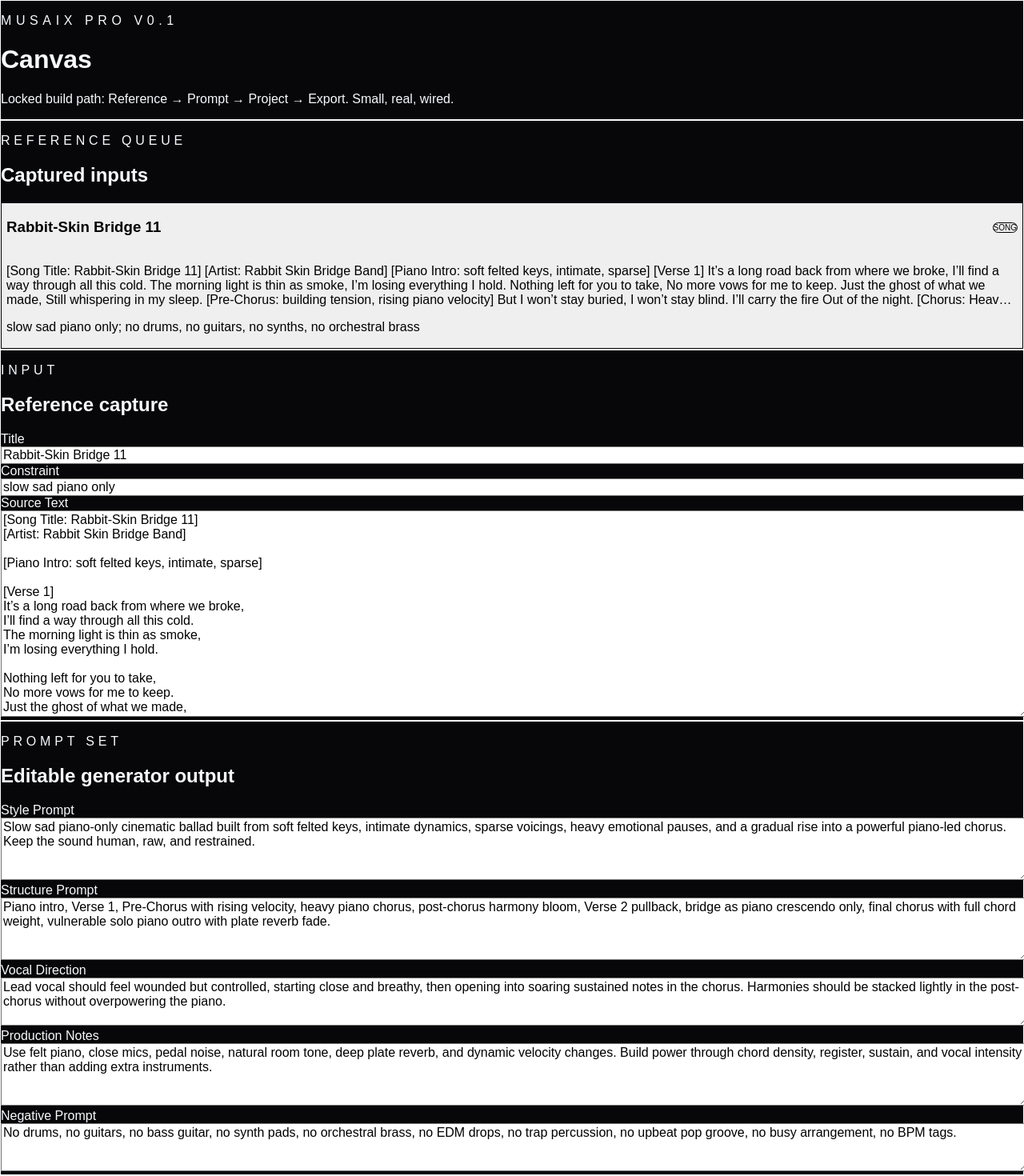
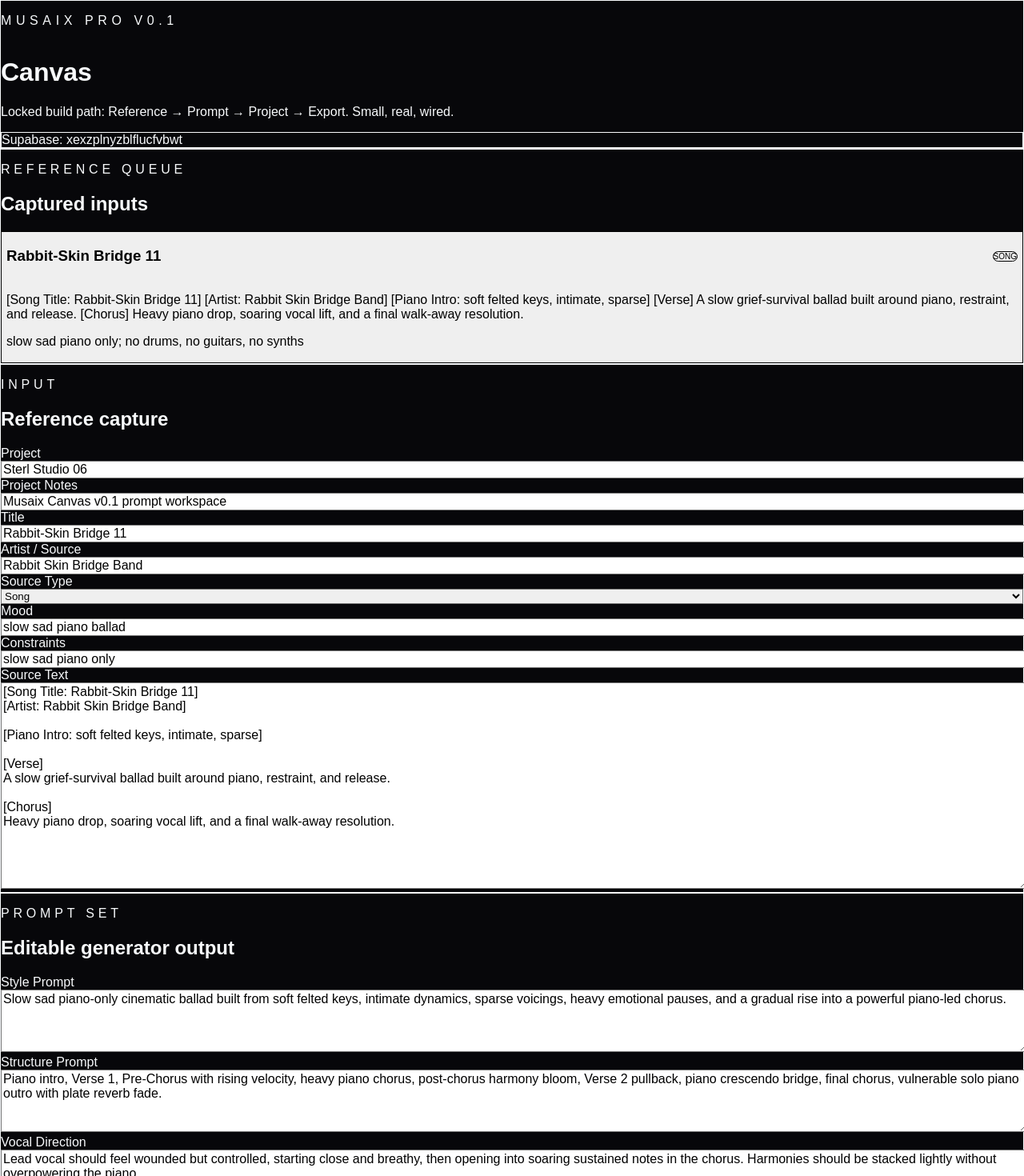
Before and after one commit to sterl27/Musaix-Pro-2026, a Next.js app: page /canvas in a window 1280 px wide. Shown: the top 1470 px of the page at 80% size. Built offline with nearby package versions, Linux system fonts and the light colour scheme; no server answers; the database is empty.

Commit message:
feat: save references and prompts to Supabase

```diff
--- a/src/components/musaix/musaix-canvas.tsx
+++ b/src/components/musaix/musaix-canvas.tsx
@@ -1,99 +1,39 @@
 'use client';
 
-import { useMemo, useState } from 'react';
+import { useEffect, useMemo, useState } from 'react';
 import { ActionPanel } from './action-panel';
 import { PromptEditor } from './prompt-editor';
 import { ReferenceQueue } from './reference-queue';
+import {
+  createProject,
+  listReferences,
+  loadLatestProject,
+  saveMarkdownExport,
+  savePromptSet,
+  saveReferenceCard
+} from '@/lib/musaix/canvas-db';
 import { exportPromptMarkdown } from '@/lib/musaix/export-markdown';
-import type { PromptSet, ReferenceCard } from '@/lib/musaix/types';
+import type { CanvasStatus, Project, PromptSet, ReferenceCard, SourceType } from '@/lib/musaix/types';
 
-const rabbitSkinBridgeText = `[Song Title: Rabbit-Skin Bridge 11]
+const seedSourceText = `[Song Title: Rabbit-Skin Bridge 11]
 [Artist: Rabbit Skin Bridge Band]
 
 [Piano Intro: soft felted keys, intimate, sparse]
 
-[Verse 1]
-It’s a long road back from where we broke,
-I’ll find a way through all this cold.
-The morning light is thin as smoke,
-I’m losing everything I hold.
+[Verse]
+A slow grief-survival ballad built around piano, restraint, and release.
 
-Nothing left for you to take,
-No more vows for me to keep.
-Just the ghost of what we made,
-Still whispering in my sleep.
+[Chorus]
+Heavy piano drop, soaring vocal lift, and a final walk-away resolution.`;
 
-[Pre-Chorus: building tension, rising piano velocity]
-But I won’t stay buried,
-I won’t stay blind.
-I’ll carry the fire
-Out of the night.
-
-[Chorus: Heavy Piano Drop | full power | soaring vocals]
-In my reflection,
-I see us on the other side,
-Facing the sun.
-
-You can’t hold what’s mine,
-My heart still knows how to survive.
-No protection,
-No history left to hide,
-Starting again,
-Walking away.
-
-It’s the holy, heavy logic of a cry.
-
-[Post-Chorus: stacked harmonies | ethereal reverb bloom]
-The gravity of a cry,
-The mercy in goodbye,
-The healing water of a cry.
-
-[Verse 2: piano pulls back, soft intensity]
-I held the silence like a blade,
-Felt every word we never said.
-Searched for the signal in your face,
-Found only static there instead.
-
-Don’t look back before the bend,
-Don’t name the wound before it mends.
-I had to break to understand
-The light was waiting in my hands.
-
-[Bridge: orchestral brass swells | crescendo]
-No glass verdict,
-No borrowed shame,
-Can steal the marrow
-From my name.
-
-Let the old world
-Fall behind.
-I was never lost,
-Just hard to find.
-
-[Final Chorus: Heavy Piano Drop | epic crescendo | intensive high notes]
-In my reflection,
-I see us on the other side,
-Facing the sun.
-
-You can’t hold what’s mine,
-My heart still knows how to survive.
-
-[Outro: solo piano | vulnerable | slow fade]
-I’ll find the way...
-Starting again...
-Walking away...
-
-[Fade with plate reverb]
-[End]`;
-
-const initialReference: ReferenceCard = {
-  id: 'rabbit-skin-bridge-11',
+const seedReference: ReferenceCard = {
+  id: 'seed-rabbit-skin-bridge-11',
   title: 'Rabbit-Skin Bridge 11',
   artist: 'Rabbit Skin Bridge Band',
   sourceType: 'song',
-  sourceText: rabbitSkinBridgeText,
+  sourceText: seedSourceText,
   mood: 'slow sad piano ballad, grief, survival, release',
-  constraints: 'slow sad piano only; no drums, no guitars, no synths, no orchestral brass'
+  constraints: 'slow sad piano only; no drums, no guitars, no synths'
 };
 
 const emptyPrompt: PromptSet = {
@@ -107,82 +47,226 @@ const emptyPrompt: PromptSet = {
 function fallbackPrompt(reference: ReferenceCard): PromptSet {
   return {
     referenceId: reference.id,
+    projectId: reference.projectId,
     style_prompt:
-      'Slow sad piano-only cinematic ballad built from soft felted keys, intimate dynamics, sparse voicings, heavy emotional pauses, and a gradual rise into a powerful piano-led chorus. Keep the sound human, raw, and restrained.',
+      'Slow sad piano-only cinematic ballad built from soft felted keys, intimate dynamics, sparse voicings, heavy emotional pauses, and a gradual rise into a powerful piano-led chorus.',
     structure_prompt:
-      'Piano intro, Verse 1, Pre-Chorus with rising velocity, heavy piano chorus, post-chorus harmony bloom, Verse 2 pullback, bridge as piano crescendo only, final chorus with full chord weight, vulnerable solo piano outro with plate reverb fade.',
+      'Piano intro, Verse 1, Pre-Chorus with rising velocity, heavy piano chorus, post-chorus harmony bloom, Verse 2 pullback, piano crescendo bridge, final chorus, vulnerable solo piano outro with plate reverb fade.',
     vocal_direction:
-      'Lead vocal should feel wounded but controlled, starting close and breathy, then opening into soaring sustained notes in the chorus. Harmonies should be stacked lightly in the post-chorus without overpowering the piano.',
+      'Lead vocal should feel wounded but controlled, starting close and breathy, then opening into soaring sustained notes in the chorus. Harmonies should be stacked lightly without overpowering the piano.',
     production_notes:
       'Use felt piano, close mics, pedal noise, natural room tone, deep plate reverb, and dynamic velocity changes. Build power through chord density, register, sustain, and vocal intensity rather than adding extra instruments.',
     negative_prompt:
-      'No drums, no guitars, no bass guitar, no synth pads, no orchestral brass, no EDM drops, no trap percussion, no upbeat pop groove, no busy arrangement, no BPM tags.'
+      'No drums, no guitars, no bass guitar, no synth pads, no orchestral brass, no EDM drops, no trap percussion, no upbeat pop groove, no BPM tags.'
   };
 }
 
+function slugify(value: string) {
+  return value.toLowerCase().replace(/[^a-z0-9]+/g, '-').replace(/(^-|-$)/g, '') || 'musaix-prompt';
+}
+
 export function MusaixCanvas() {
-  const [references, setReferences] = useState<ReferenceCard[]>([initialReference]);
-  const [selectedReference, setSelectedReference] = useState<ReferenceCard>(initialReference);
-  const [sourceText, setSourceText] = useState(rabbitSkinBridgeText);
+  const [references, setReferences] = useState<ReferenceCard[]>([seedReference]);
+  const [selectedReference, setSelectedReference] = useState<ReferenceCard>(seedReference);
+  const [project, setProject] = useState<Project | null>(null);
+  const [projectName, setProjectName] = useState('Sterl Studio 06');
+  const [projectDescription, setProjectDescription] = useState('Musaix Canvas v0.1 prompt workspace');
+  const [sourceText, setSourceText] = useState(seedSourceText);
   const [title, setTitle] = useState('Rabbit-Skin Bridge 11');
+  const [artist, setArtist] = useState('Rabbit Skin Bridge Band');
+  const [sourceType, setSourceType] = useState<SourceType>('song');
+  const [mood, setMood] = useState('slow sad piano ballad');
   const [constraints, setConstraints] = useState('slow sad piano only');
-  const [prompt, setPrompt] = useState<PromptSet>(fallbackPrompt(initialReference));
-  const [status, setStatus] = useState('Ready. v0.1 scope locked.');
+  const [prompt, setPrompt] = useState<PromptSet>(fallbackPrompt(seedReference));
+  const [status, setStatus] = useState('Ready. Reference → Prompt → Project → Export.');
+  const [mode, setMode] = useState<CanvasStatus>('ready');
 
   const canSavePrompt = useMemo(() => Boolean(prompt.style_prompt && prompt.structure_prompt), [prompt]);
+  const promptSaved = Boolean(prompt.id);
+
+  useEffect(() => {
+    let live = true;
+
+    async function loadCanvas() {
+      try {
+        const [projectRow, referenceRows] = await Promise.all([loadLatestProject(), listReferences()]);
+        if (!live) return;
+
+        if (projectRow) {
+          setProject(projectRow);
+          setProjectName(projectRow.name);
+          setProjectDescription(projectRow.description ?? '');
+        }
+
+        if (referenceRows.length > 0) {
+          setReferences(referenceRows);
+          setSelectedReference(referenceRows[0]);
+          setTitle(referenceRows[0].title);
+          setArtist(referenceRows[0].artist ?? '');
+          setSourceType(referenceRows[0].sourceType);
+          setSourceText(referenceRows[0].sourceText);
+          setMood(referenceRows[0].mood ?? '');
+          setConstraints(referenceRows[0].constraints ?? '');
+          setPrompt(fallbackPrompt(referenceRows[0]));
+          setStatus('Supabase loaded. Canvas is wired.');
+        }
+      } catch {
+        if (live) setStatus('Running with local seed. Add Supabase env vars to enable persistence.');
+      }
+    }
+
+    loadCanvas();
+    return () => {
+      live = false;
+    };
+  }, []);
+
+  function selectReference(reference: ReferenceCard) {
+    setSelectedReference(reference);
+    setTitle(reference.title);
+    setArtist(reference.artist ?? '');
+    setSourceType(reference.sourceType);
+    setSourceText(reference.sourceText);
+    setMood(reference.mood ?? '');
+    setConstraints(reference.constraints ?? '');
+    setPrompt(fallbackPrompt(reference));
+    setStatus(`Selected reference: ${reference.title}`);
+  }
+
+  async function ensureProject() {
+    if (project) return project;
+
+    const created = await createProject({
+      name: projectName || `${title || 'Untitled'} Project`,
+      description: projectDescription,
+      genre: mood
+    });
+
+    setProject(created);
+    return created;
+  }
 
   async function saveReference() {
-    const reference: ReferenceCard = {
-      id: crypto.randomUUID(),
-      title: title || 'Untitled Reference',
-      artist: 'Rabbit Skin Bridge Band',
-      sourceType: 'song',
+    setMode('saving');
+    setStatus('Saving reference to Supabase...');
+
+    try {
+      const activeProject = await ensureProject();
+      const reference = await saveReferenceCard({
+        projectId: activeProject.id,
+        title: title || 'Untitled Reference',
+        artist,
+        sourceType,
+        sourceText,
+        mood,
+        constraints,
+        tags: [sourceType, mood].filter(Boolean)
+      });
+
+      setReferences((current) => [reference, ...current.filter((item) => item.id !== reference.id)]);
+      setSelectedReference(reference);
+      setPrompt(fallbackPrompt(reference));
+      setStatus('Reference saved to Supabase.');
+    } catch {
+      const localReference: ReferenceCard = {
+        id: crypto.randomUUID(),
+        title: title || 'Untitled Reference',
+        artist,
+        sourceType,
+        sourceText,
+        mood,
+        constraints,
+        tags: [sourceType, mood].filter(Boolean)
+      };
+
+      setReferences((current) => [localReference, ...current]);
+      setSelectedReference(localReference);
+      setPrompt(fallbackPrompt(localReference));
+      setStatus('Reference saved locally. Supabase write failed or env vars are missing.');
+    } finally {
+      setMode('ready');
+    }
+  }
+
+  async function generatePrompt() {
+    const referencePayload: ReferenceCard = selectedReference ?? {
+      id: 'unsaved-reference',
+      title,
+      artist,
+      sourceType,
       sourceText,
-      mood: 'slow sad piano ballad',
+      mood,
       constraints
     };
 
-    setReferences((current) => [reference, ...current]);
-    setSelectedReference(reference);
-    setStatus('Reference saved locally. Supabase insert is ready for env-backed wiring.');
-  }
-
-  async function generatePrompt() {
-    setStatus('Generating prompt set...');
+    setMode('generating');
+    setStatus('Generating prompt set with AI Gateway...');
 
     try {
       const response = await fetch('/api/generate-prompt', {
         method: 'POST',
         headers: { 'Content-Type': 'application/json' },
-        body: JSON.stringify({ reference: selectedReference, constraints })
+        body: JSON.stringify({
+          project: { name: projectName, description: projectDescription },
+          reference: referencePayload,
+          constraints
+        })
       });
 
       if (!response.ok) throw new Error('AI Gateway route failed.');
 
       const data = (await response.json()) as PromptSet;
-      setPrompt(data);
-      setStatus('Prompt generated from AI Gateway.');
+      setPrompt({ ...emptyPrompt, ...data, projectId: project?.id ?? referencePayload.projectId, referenceId: referencePayload.id });
+      setStatus('Prompt generated. Review, edit, then save.');
     } catch {
-      const data = fallbackPrompt(selectedReference);
-      setPrompt(data);
-      setStatus('Using local fallback prompt. Add AI_GATEWAY_API_KEY to enable generation.');
+      setPrompt(fallbackPrompt(referencePayload));
+      setStatus('Using local fallback prompt. Add AI_GATEWAY_API_KEY to enable live generation.');
+    } finally {
+      setMode('ready');
     }
   }
 
   async function savePrompt() {
-    setStatus('Prompt saved locally. Supabase insert is next once env vars are configured.');
+    setMode('saving');
+    setStatus('Saving prompt set to Supabase...');
+
+    try {
+      const activeProject = await ensureProject();
+      const saved = await savePromptSet({
+        ...prompt,
+        projectId: activeProject.id,
+        referenceId: selectedReference?.id ?? null
+      });
+      setPrompt(saved);
+      setStatus('Prompt set saved to Supabase.');
+    } catch {
+      setStatus('Prompt remains local. Supabase write failed or env vars are missing.');
+    } finally {
+      setMode('ready');
+    }
   }
 
-  function exportMarkdown() {
+  async function exportMarkdown() {
+    setMode('exporting');
     const markdown = exportPromptMarkdown(selectedReference, prompt);
+    const filename = `${slugify(selectedReference?.title ?? title)}-musaix-prompt.md`;
     const blob = new Blob([markdown], { type: 'text/markdown' });
     const url = URL.createObjectURL(blob);
     const link = document.createElement('a');
+
     link.href = url;
-    link.download = `${selectedReference.title.toLowerCase().replace(/[^a-z0-9]+/g, '-')}-musaix-prompt.md`;
+    link.download = filename;
     link.click();
     URL.revokeObjectURL(url);
-    setStatus('Markdown export created.');
+
+    try {
+      await saveMarkdownExport({ projectId: project?.id, promptId: prompt.id, filename, content: markdown });
+      setStatus('Markdown exported and export row saved.');
+    } catch {
+      setStatus('Markdown downloaded locally. Export row not saved.');
+    } finally {
+      setMode('ready');
+    }
   }
 
   return (
@@ -190,14 +274,19 @@ export function MusaixCanvas() {
       <div className="mx-auto max-w-7xl">
         <header className="mb-6 rounded-3xl border border-zinc-800 bg-gradient-to-br from-zinc-950 to-zinc-900 p-6 shadow-2xl">
           <p className="text-xs uppercase tracking-[0.35em] text-pink-400">Musaix Pro v0.1</p>
-          <h1 className="mt-3 text-3xl font-bold md:text-5xl">Canvas</h1>
-          <p className="mt-3 max-w-3xl text-zinc-400">
-            Locked build path: Reference → Prompt → Project → Export. Small, real, wired.
-          </p>
+          <div className="mt-3 flex flex-col gap-3 md:flex-row md:items-end md:justify-between">
+            <div>
+              <h1 className="text-3xl font-bold md:text-5xl">Canvas</h1>
+              <p className="mt-3 max-w-3xl text-zinc-400">Locked build path: Reference → Prompt → Project → Export. Small, real, wired.</p>
+            </div>
+            <div className="rounded-2xl border border-zinc-800 bg-zinc-950/80 px-4 py-3 text-sm text-zinc-400">
+              Supabase: <span className="text-cyan-300">xexzplnyzblflucfvbwt</span>
+            </div>
+          </div>
         </header>
 
-        <div className="grid gap-5 lg:grid-cols-[300px_minmax(0,1fr)_280px]">
-          <ReferenceQueue references={references} selectedId={selectedReference.id} onSelect={setSelectedReference} />
+        <div className="grid gap-5 lg:grid-cols-[300px_minmax(0,1fr)_300px]">
+          <ReferenceQueue references={references} selectedId={selectedReference.id} onSelect={selectReference} />
 
           <div className="space-y-5">
             <section className="rounded-2xl border border-zinc-800 bg-zinc-950/80 p-4 shadow-2xl">
@@ -206,33 +295,51 @@ export function MusaixCanvas() {
                 <h2 className="mt-2 text-xl font-semibold">Reference capture</h2>
               </div>
 
-              <div className="grid gap-4">
+              <div className="grid gap-4 md:grid-cols-2">
                 <label className="block">
-                  <span className="mb-2 block text-sm font-medium text-zinc-300">Title</span>
-                  <input
-                    value={title}
-                    onChange={(event) => setTitle(event.target.value)}
-                    className="w-full rounded-xl border border-zinc-800 bg-zinc-900 p-3 text-sm text-zinc-100 outline-none focus:border-pink-500"
-                  />
+                  <span className="mb-2 block text-sm font-medium text-zinc-300">Project</span>
+                  <input value={projectName} onChange={(event) => setProjectName(event.target.value)} className="w-full rounded-xl border border-zinc-800 bg-zinc-900 p-3 text-sm text-zinc-100 outline-none focus:border-pink-500" />
                 </label>
 
                 <label className="block">
-                  <span className="mb-2 block text-sm font-medium text-zinc-300">Constraint</span>
-                  <input
-                    value={constraints}
-                    onChange={(event) => setConstraints(event.target.value)}
-                    className="w-full rounded-xl border border-zinc-800 bg-zinc-900 p-3 text-sm text-zinc-100 outline-none focus:border-pink-500"
-                  />
+                  <span className="mb-2 block text-sm font-medium text-zinc-300">Project Notes</span>
+                  <input value={projectDescription} onChange={(event) => setProjectDescription(event.target.value)} className="w-full rounded-xl border border-zinc-800 bg-zinc-900 p-3 text-sm text-zinc-100 outline-none focus:border-pink-500" />
                 </label>
 
                 <label className="block">
+                  <span className="mb-2 block text-sm font-medium text-zinc-300">Title</span>
+                  <input value={title} onChange={(event) => setTitle(event.target.value)} className="w-full rounded-xl border border-zinc-800 bg-zinc-900 p-3 text-sm text-zinc-100 outline-none focus:border-pink-500" />
+                </label>
+
+                <label className="block">
+                  <span className="mb-2 block text-sm font-medium text-zinc-300">Artist / Source</span>
+                  <input value={artist} onChange={(event) => setArtist(event.target.value)} className="w-full rounded-xl border border-zinc-800 bg-zinc-900 p-3 text-sm text-zinc-100 outline-none focus:border-pink-500" />
+                </label>
+
+                <label className="block">
+                  <span className="mb-2 block text-sm font-medium text-zinc-300">Source Type</span>
+                  <select value={sourceType} onChange={(event) => setSourceType(event.target.value as SourceType)} className="w-full rounded-xl border border-zinc-800 bg-zinc-900 p-3 text-sm text-zinc-100 outline-none focus:border-pink-500">
+                    <option value="song">Song</option>
+                    <option value="artist">Artist</option>
+                    <option value="style">Style</option>
+                    <option value="lyric">Lyric</option>
+                    <option value="manual">Manual</option>
+                  </select>
+                </label>
+
+                <label className="block">
+                  <span className="mb-2 block text-sm font-medium text-zinc-300">Mood</span>
+                  <input value={mood} onChange={(event) => setMood(event.target.value)} className="w-full rounded-xl border border-zinc-800 bg-zinc-900 p-3 text-sm text-zinc-100 outline-none focus:border-pink-500" />
+                </label>
+
+                <label className="block md:col-span-2">
+                  <span className="mb-2 block text-sm font-medium text-zinc-300">Constraints</span>
+                  <input value={constraints} onChange={(event) => setConstraints(event.target.value)} className="w-full rounded-xl border border-zinc-800 bg-zinc-900 p-3 text-sm text-zinc-100 outline-none focus:border-pink-500" />
+                </label>
+
+                <label className="block md:col-span-2">
                   <span className="mb-2 block text-sm font-medium text-zinc-300">Source Text</span>
-                  <textarea
-                    rows={14}
-                    value={sourceText}
-                    onChange={(event) => setSourceText(event.target.value)}
-                    className="w-full rounded-xl border border-zinc-800 bg-zinc-900 p-3 text-sm text-zinc-100 outline-none focus:border-pink-500"
-                  />
+                  <textarea rows={14} value={sourceText} onChange={(event) => setSourceText(event.target.value)} className="w-full rounded-xl border border-zinc-800 bg-zinc-900 p-3 text-sm text-zinc-100 outline-none focus:border-pink-500" />
                 </label>
               </div>
             </section>
@@ -242,7 +349,12 @@ export function MusaixCanvas() {
 
           <ActionPanel
             status={status}
+            mode={mode}
             canSavePrompt={canSavePrompt}
+            project={project}
+            selectedReference={selectedReference}
+            referenceCount={references.length}
+            promptSaved={promptSaved}
             onSaveReference={saveReference}
             onGeneratePrompt={generatePrompt}
             onSavePrompt={savePrompt}
```
